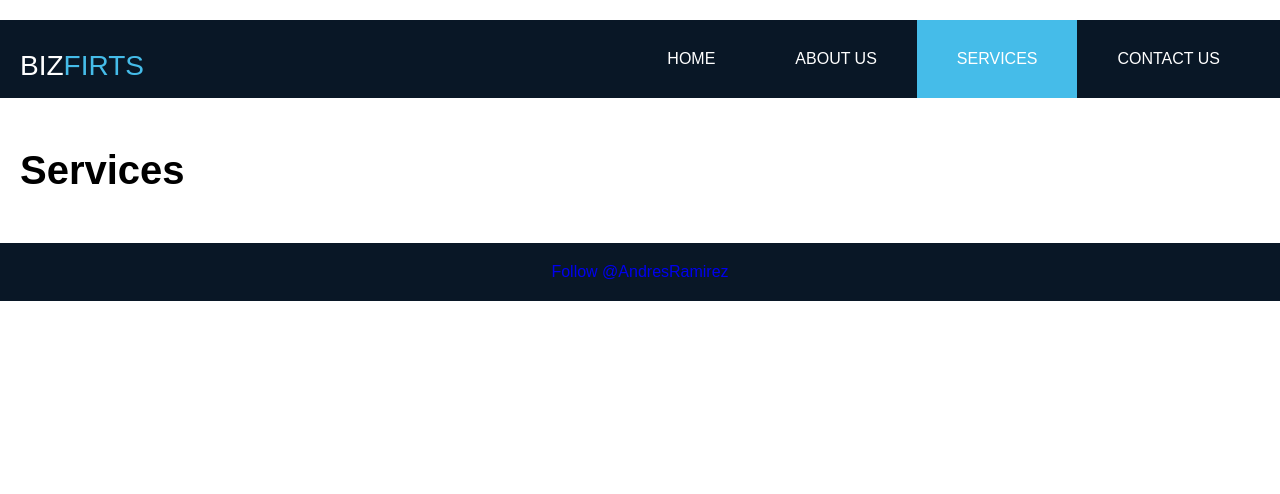
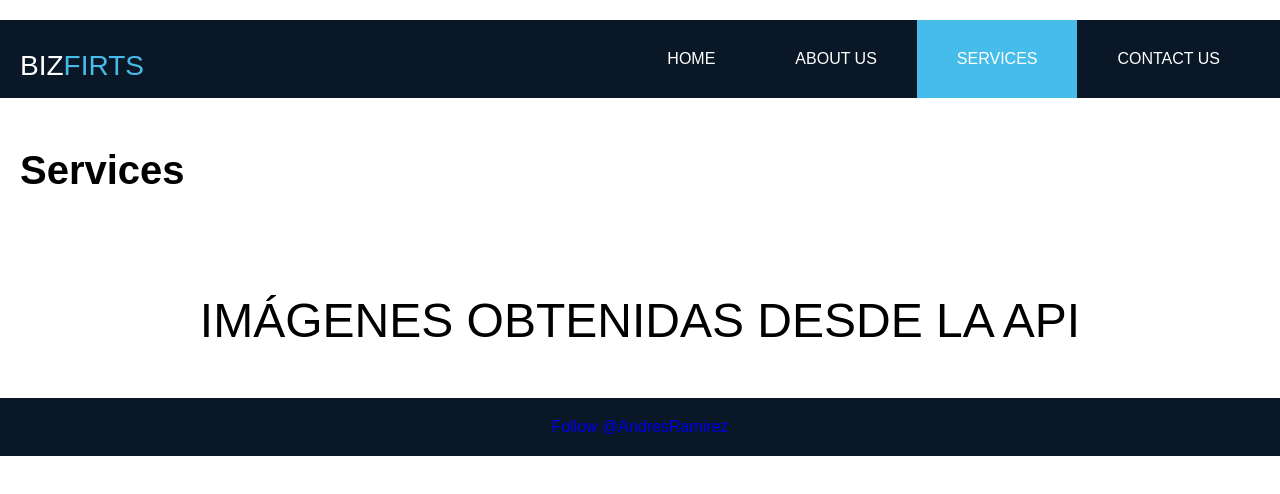
Before and after one commit to AndresRamirez917/100-sitios-jav-06, a website: page services.html in a window 1280 px wide. Drawn offline with Linux system fonts and the light colour scheme; no server answers.

Commit message:
first commit

```diff
--- a/js/index.js
+++ b/js/index.js
@@ -1,13 +1,14 @@
+
 async function getData(){
     const result = await fetch('https://rickandmortyapi.com/api/character');
     const data = await result.json();
+
     console.log(result)
     data.results.forEach(element => {
         if(element.id <= 3){
             const card = document.createRange().createContextualFragment(`
 
                 <div class="card">
-
                     <img src="${element.image}" alt="">
                     <p>Lorem ipsum dolor sit amet consectetur adipisicing elit. Odit consectetur repellat magni praesentium delectus maiores! Aperiam labore iste fugiat ipsum, nostrum natus quae veniam harum velit. Error officiis, vitae perferendis aliquam, ipsa soluta minus adipisci ex distinctio inventore accusamus quasi?</p>
                  </div>
--- a/services.html
+++ b/services.html
@@ -28,6 +28,7 @@
     <div class="container">
              <h1 class="display-1">services</h1>
              <div class="services-row">
+                <h1 class="titulo">Imágenes obtenidas desde la api</h1>
                 <!-- <div class="card">
                     <img src="/img/service-1.jpg" alt="">
                     <p>Lorem ipsum dolor sit amet consectetur adipisicing elit. Odit consectetur repellat magni praesentium delectus maiores! Aperiam labore iste fugiat ipsum, nostrum natus quae veniam harum velit. Error officiis, vitae perferendis aliquam, ipsa soluta minus adipisci ex distinctio inventore accusamus quasi?</p>
--- a/styles.css
+++ b/styles.css
@@ -163,6 +163,14 @@ p {
     padding: 50px 0 50px 0 ;
   }
 
+  #services .titulo {
+    text-align: center;
+    font-size: 3rem;
+    font-weight: 400;
+    text-transform: uppercase;
+
+  }
+
   .card {
     float: left;
     width: 33%;
```
